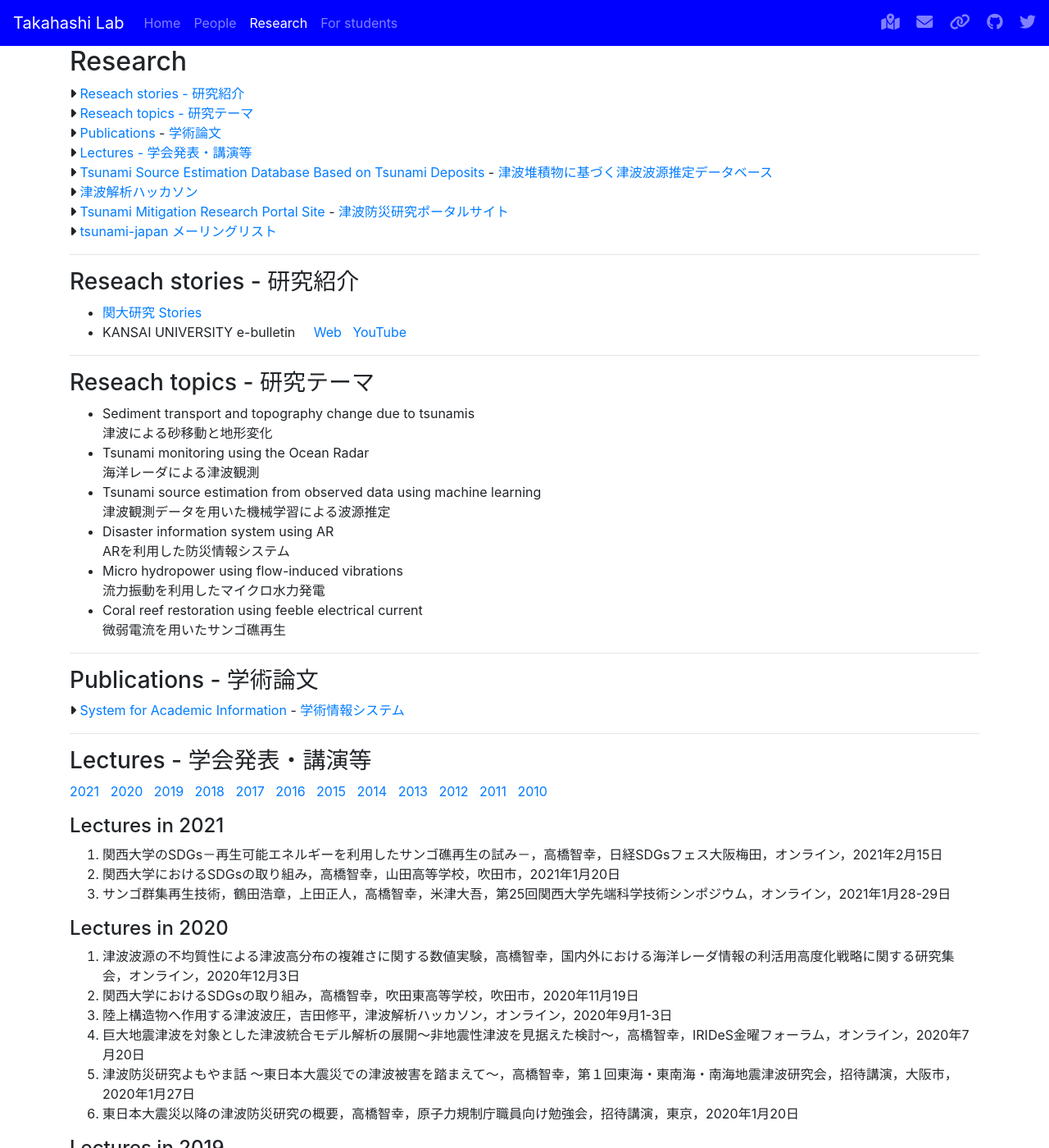
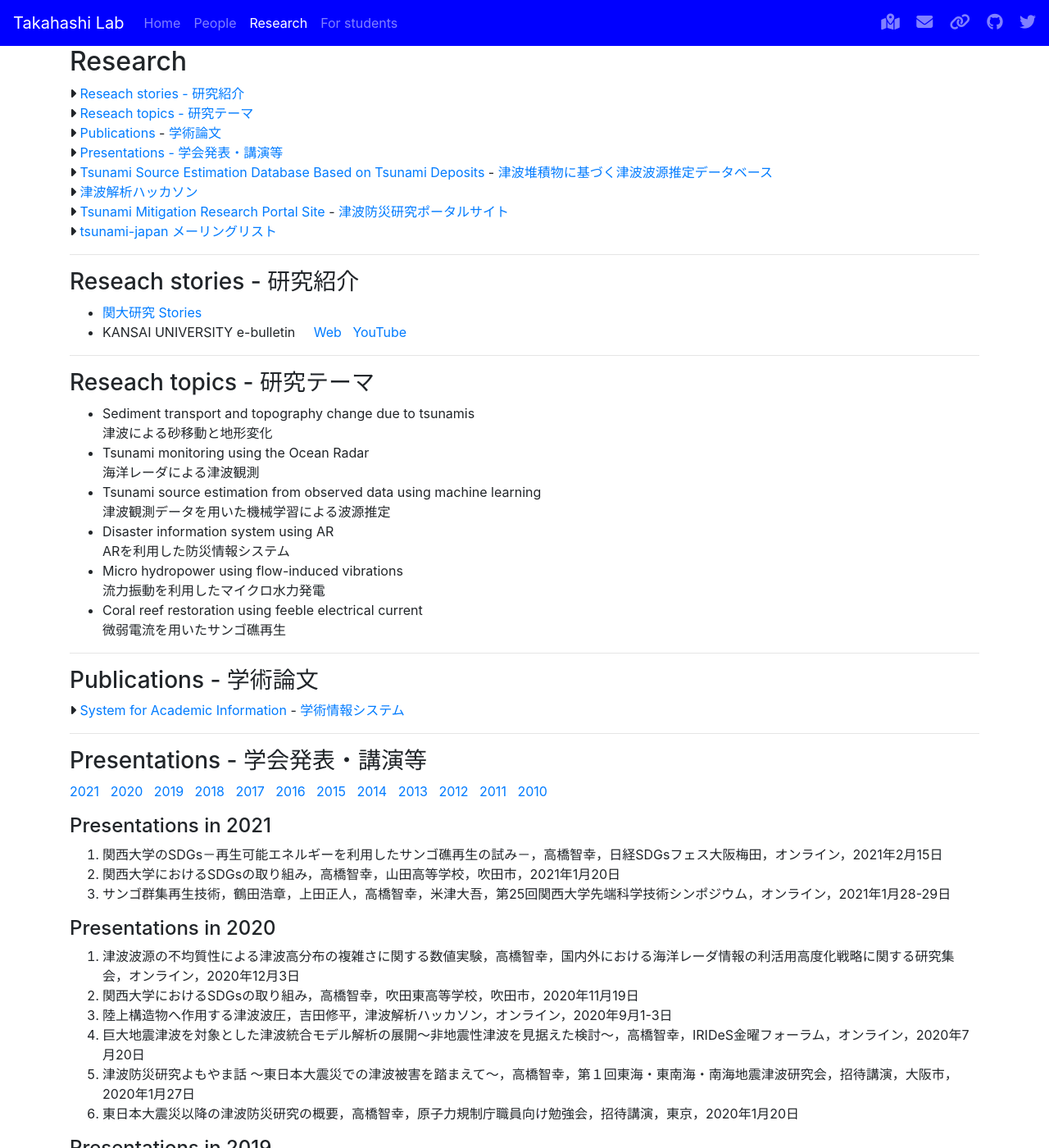
Before and after one commit to tkhslab/tkhslab.github.io, a Jekyll site: the page built from research.md, in a window 1280 px wide and 1400 px high. Shown: the whole window at 82% size. Built offline with Jekyll 4.4.1, drawn with Linux system fonts in a browser that asks for light colours; nearby versions of some CDN libraries; some of the changed text lies outside the part shown.

Commit message:
rename Lectures to Presentations

```diff
--- a/research.md
+++ b/research.md
@@ -5,7 +5,7 @@ title: Research
 <i class="fas fa-caret-right"></i> [Reseach stories - 研究紹介](#reseach-stories---研究紹介)<br>
 <i class="fas fa-caret-right"></i> [Reseach topics - 研究テーマ](#reseach-topics---研究テーマ)<br>
 <i class="fas fa-caret-right"></i> [Publications](http://gakujo.kansai-u.ac.jp/profile/en/c53fced62cLbcE6128e0937de2+.html#three) - [学術論文](http://gakujo.kansai-u.ac.jp/profile/ja/c53fced62cLbcE6128e0937de2+.html#three)<br>
-<i class="fas fa-caret-right"></i> [Lectures - 学会発表・講演等](#lectures---学会発表講演等)<br>
+<i class="fas fa-caret-right"></i> [Presentations - 学会発表・講演等](#lectures---学会発表講演等)<br>
 <i class="fas fa-caret-right"></i> [Tsunami Source Estimation Database Based on Tsunami Deposits](http://www.hdl.ss.muse.kansai-u.ac.jp/tsd/index_en.html) - [津波堆積物に基づく津波波源推定データベース](http://www.hdl.ss.muse.kansai-u.ac.jp/tsd/index.html)<br>
 <i class="fas fa-caret-right"></i> [津波解析ハッカソン](https://tsnmhack.github.io/)<br>
 <i class="fas fa-caret-right"></i> [Tsunami Mitigation Research Portal Site](https://tsunami-portal.bosai.go.jp/en/index) - [津波防災研究ポータルサイト](https://tsunami-portal.bosai.go.jp/)<br>
@@ -34,15 +34,15 @@ title: Research
 
 ---
 
-### Lectures - 学会発表・講演等
+### Presentations - 学会発表・講演等
 [2021](#lectures-in-2021) &nbsp; [2020](#lectures-in-2020) &nbsp; [2019](#lectures-in-2019) &nbsp; [2018](#lectures-in-2018) &nbsp; [2017](#lectures-in-2017) &nbsp; [2016](#lectures-in-2016) &nbsp; [2015](#lectures-in-2015) &nbsp; [2014](#lectures-in-2014) &nbsp; [2013](#lectures-in-2013) &nbsp; [2012](#lectures-in-2012) &nbsp; [2011](#lectures-in-2011) &nbsp; [2010](#lectures-in-2010)
 
-#### Lectures in 2021
+#### Presentations in 2021
 0. 関西大学のSDGs－再生可能エネルギーを利用したサンゴ礁再生の試み－，高橋智幸，日経SDGsフェス大阪梅田，オンライン，2021年2月15日
 0. 関西大学におけるSDGsの取り組み，高橋智幸，山田高等学校，吹田市，2021年1月20日
 0. サンゴ群集再生技術，鶴田浩章，上田正人，高橋智幸，米津大吾，第25回関西大学先端科学技術シンポジウム，オンライン，2021年1月28-29日
 
-#### Lectures in 2020
+#### Presentations in 2020
 0. 津波波源の不均質性による津波高分布の複雑さに関する数値実験，高橋智幸，国内外における海洋レーダ情報の利活用高度化戦略に関する研究集会，オンライン，2020年12月3日
 0. 関西大学におけるSDGsの取り組み，高橋智幸，吹田東高等学校，吹田市，2020年11月19日
 0. 陸上構造物へ作用する津波波圧，吉田修平，津波解析ハッカソン，オンライン，2020年9月1-3日
@@ -50,7 +50,7 @@ title: Research
 0. 津波防災研究よもやま話 〜東日本大震災での津波被害を踏まえて〜，高橋智幸，第１回東海・東南海・南海地震津波研究会，招待講演，大阪市，2020年1月27日
 0. 東日本大震災以降の津波防災研究の概要，高橋智幸，原子力規制庁職員向け勉強会，招待講演，東京，2020年1月20日
 
-#### Lectures in 2019
+#### Presentations in 2019
 0. 津波解析ハッカソン in 小豆島，高橋智幸，第９回巨大津波災害に関する合同研究集会，大阪市，2019年12月19日
 0. 南海トラフ巨大地震を見据えた津波防災研究の最前線 ー東日本大震災での津波被害を踏まえてー，市民防災フォーラム2019 in Osaka，招待講演，大阪市，2019年11月16日
 0. 東日本大震災での津波被害を踏まえた津波防災研究の最前線，関西ライフライン研究会，第122回定例研究会，招待講演，大阪市，2019年8月23日
@@ -63,7 +63,7 @@ title: Research
 0. [土砂移動モデルを用いた断層パラメータと配置による津波堆積物形成に関する数値実験](https://confit.atlas.jp/guide/event-img/jpgu2019/HDS13-15/public/pdf?type=in&lang=ja)，山本阿子，高橋智幸，原田賢治，2019年日本地球惑星科学連合大会，HDS13-15，千葉市，2019年5月29日
 0. サンゴ成長促進を目的とした海底設置型水力発電システムに関する基礎検討，高橋智幸，第23回関西大学先端科学技術シンポジウム，吹田市，2019年1月24日
 
-#### Lectures in 2018
+#### Presentations in 2018
 0. 深層学習による津波波源推定の実現可能性，高橋智幸，第8回巨大津波災害に関する合同研究集会，東京，2018年12月21日
 0. シナリオによって変化する津波・水害シミュレーション情報の適切な提示手法に関す る研究，牧紀男，馬場俊孝，高橋智幸，柄谷友香，川崎浩司，キム・ミンスク，地域安全学会研究発表会（秋季），静岡市，2018年11月3日
 0. 東日本大震災後の津波防災研究，高橋智幸，関西大学社会空間情報科学研究センター社会基盤WG，招待講演，吹田市，2018年9月22日
@@ -84,7 +84,7 @@ Various Sand Grains Using Hydraulic Experiment Data, Ako Yamamoto, Tomoyuki Taka
 0. [Estimation of variance of measured tsunami height distribution based on field survey following the 2011 Tohoku earthquake tsunami](https://meetingorganizer.copernicus.org/EGU2018/EGU2018-5026.pdf), Tomoyuki Takahashi, European Geosciences Union General Assembly 2016, EGU2018-5026, Vienna, Austria, April 9, 2018
 0. サンゴ礁再生を目的としたマイクロ水力発電システム，高橋智幸， 第22回関西大学先端科学技術シンポジウム，吹田市，2018年1月19日
 
-#### Lectures in 2017
+#### Presentations in 2017
 0. [Development of method for evaluating estimated inundation area by using river flood analysis based on multiple flood scenarios](https://agu.confex.com/agu/fm17/meetingapp.cgi/Paper/217279), Teppei Ono and Tomoyuki Takahashi, AGU Fall Meeting 2017, NH43B-02, New Orleans, USA, December 14, 2017
 0. [Numerical experiment on tsunami deposit distribution process by using tsunami sediment transport model in historical tsunami event of megathrust Nankai trough earthquake](https://agu.confex.com/agu/fm17/meetingapp.cgi/Paper/266429), Kentaro Imai, Daisuke Sugawara and Tomoyuki Takahashi, AGU Fall Meeting 2017, NH23A-0228, New Orleans, USA, December 12, 2017
 0. [Hydraulic experimental investigation on spatial distribution and formation process of tsunami deposit on a slope](https://agu.confex.com/agu/fm17/meetingapp.cgi/Paper/300321), Kenji Harada, Tomoyuki Takahashi, Ako Yamamoto, Masaaki Sakuraba and Kazuya Nojima, AGU Fall Meeting 2017, NH23A-0226, New Orleans, USA, December 12, 2017
@@ -103,7 +103,7 @@ Various Sand Grains Using Hydraulic Experiment Data, Ako Yamamoto, Tomoyuki Taka
 0. 南海トラフ巨大地震対策の現状と課題~東日本大震災の津波被害を踏まえて~，高橋智幸，近畿不動産鑑定士協会連合会・大阪府不動産鑑定士協会，招待講演，大阪市，2017年1月31日
 0. マイクロ水力発電技術を利用したサンゴ成長促進に関する基礎的検討，高橋智幸，第21回関西大学先端科学技術シンポジウム，吹田市，2017年1月20日
 
-#### Lectures in 2016
+#### Presentations in 2016
 0. Hydraulic experiment on tsunami sand deposits relating with grain size distribution and magnitude of incident waves, Ako Yamamoto, Tomoyuki Takahashi, Kenji Harada and Kazuya Nojima, AGU Fall Meeting 2016, NH43B-1849, San Francisco, USA, December 15, 2016
 0. Modeling of Grain Size Distribution of Tsunami Sand Deposits in V-shaped Valley of Numanohama During the 2011 Tohoku Tsunami, Aditya Riadi Gusman, Kenji Satake, Tomoko Goto and Tomoyuki Takahashi, AGU Fall Meeting 2016, NH43B-1839, San Francisco, USA, December 15, 2016
 0. Activity history of giant earthquakes bring crustal movements and huge tsunamis -A case of the 2011 off the Pacific coast of Tohoku Earthquake (M 9)-, Tsuyoshi Haraguchi, Shoichi Shimoyma, Toshiro Yamanaka, Yuichi Yoshinaga and Tomoyuki Takahashi, AGU Fall Meeting 2016, NH41A-1769, San Francisco, USA, December 15, 2016
@@ -122,7 +122,7 @@ Various Sand Grains Using Hydraulic Experiment Data, Ako Yamamoto, Tomoyuki Taka
 0. Tsunami mitigation measures menu, Tomoyuki Takahashi, Joint Symposium on Tsunamis of the Sixth Chile-Japan Symposium on Tsunami Disaster Mitigation and the Fifteenth International Workshop on Coastal Disaster Prevention，invited, Tokyo, January 12, 2016
 0. 東日本大震災における宮城県志津川湾の藻場消失に及ぼした津波土砂移動の影響，山下啓，菅原大助，今村文彦，高橋智幸，平成27年度東北地域自然災害科学研究集会，福島市，2016年1月9日
 
-#### Lectures in 2015
+#### Presentations in 2015
 0. Role of sediment transport model to improve the tsunami numerical simulation, Daisuke Sugawara, Kei Yamashita, Tomoyuki Takahashi and Fumihiko Imamura, AGU 2015 Fall Meeting, NH13E-01, invited, San Francisco, December 14, 2015
 0. 東日本大震災での津波被害を踏まえた今後の企業防災，高橋智幸，第6回東京シンポジウム，企業・組織の “強靭化”をどう進めるか~減災社会の未来構想~，招待講演，東京，2015年12月11日
 0. Tsunami Mitigation Measures Menu, Tomoyuki Takahashi, Kenji Harada and Kentaro Imai, the Fifth Chile-Japan Joint Symposium on Tsunami Disaster Mitigation, invited, Santiago, October 29, 2015
@@ -151,7 +151,7 @@ Various Sand Grains Using Hydraulic Experiment Data, Ako Yamamoto, Tomoyuki Taka
 0. 京による津波土砂移動・地形変化のシミュレーションの開発 ― 成果と課題，菅原大助，山下啓，高橋智幸，今村文彦，地震津波シミュレーションワークショップ~最新研究成果を問う~，東京，2015年2月13日
 0. 南海トラフ巨大地震に備える，高橋智幸，阪神・淡路大震災20年シンポジウム，招待講演，大阪市，2015年1月17日
 
-#### Lectures in 2014
+#### Presentations in 2014
 0. イースター島での津波被害調査速報，高橋智幸，八木勇治，高川智博，Erick Mas，第4回巨大津波災害に関する合同研究集会，仙台市，2014年12月25日
 0. Numerical Experiment on Observation Capabilities of Oceanographic Radar for Far Field Tsunami Off Chile, Megumi Okamoto, Tomoyuki Takahashi, Shuji Seto, Hirofumi Hinata and Tomoya Kataoka, AGU Fall Meeting, San Francisco, USA, December 16, 2014
 0. Model of Predicting Multi Tsunami Scenarios Considering Large Slip Zone and Super Large Slip Zone and Its Application in the Nankai Trough, Shuji Seto and Tomoyuki Takahashi, AGU Fall Meeting, San Francisco, USA, December 15, 2014
@@ -172,7 +172,7 @@ Various Sand Grains Using Hydraulic Experiment Data, Ako Yamamoto, Tomoyuki Taka
 0. Numerical experiment on far field and near field tsunamis concerning Oceano- graphic Radar observation, Megumi Okamoto, Shuji Seto, Tomoyuki Takahashi and Hirohumi Hinata, 2014 Ocean Sciences Meeting, Honolulu, USA, February 27, 2014
 0. Influence of integration time on the accuracy of estimation of tsunami initial sea surface elevation based on inversion using oceanographic radar, Ryotaro Fuji, Hirohumi Hinata, Satoshi Fujii and Tomoyuki Takahashi, 2014 Ocean Sciences Meeting, Honolulu, USA, February 27, 2014
 
-####  Lectures in 2013
+####  Presentations in 2013
 0. 海洋レーダを利用した津波波源逆推定に対する影響要因の検討，藤良太郎，日向博文，藤井智史，高橋智幸，九州大学応用力学研究所共同研究集会「海洋レーダを用いた海況監視システムの開発と応用」，福岡市，2013年12月18日
 0. MF帯/HF帯地上波伝搬特性の予測と実測，西岡泰弘，小林立範，中西孝行，稲沢良夫，宮下裕章，高橋智幸，藤井智史，花土弘，日向博文，九州大学応用力学研究所共同研究集会「海洋レーダを用いた海況監視システムの開発と応用」，福岡市，2013年12月18日
 0. Tsunami characteristics and formation potential of sandy tsunami deposit in Sanriku Coast: implications from numerical modeling, Daisuke Sugawara, Tsuyoshi Haraguchi and Tomoyuki Takahashi, Americaln Geophysical Union Fall Meeting, NH51D‒02, San Francisco, USA, December 9-13, 2013
@@ -200,7 +200,7 @@ Various Sand Grains Using Hydraulic Experiment Data, Ako Yamamoto, Tomoyuki Taka
 0. 2011 Tohoku tsunami hydrographs, currents, flow velocities and ship tracks based on video and TLS measurements, Fritz, Hermann M. David A. Phillips, Akio Okayasu, Takenori Shimozono, Haijiang Liu, Seiichi Takeda, Fahad Mohammed, Vassilis Skanavis, Costas E. Synolakis and Tomoyuki Takahashi, European Geosciences Union General Assembly 2013, EGU2013‒12732, Austria, April 7-12, 2013
 0. 観測とシミュレーションを連携させた新たな津波防災，高橋智幸，日本地震工学会防災講習会，招待講演，東京，2013年1月24日
 
-#### Lectures in 2012
+#### Presentations in 2012
 0. 東日本大震災に学ぶこれからの津波防災，高橋智幸，毎日新聞社震災危機管理セミナー，招待講演，大阪市，2012年12月17日
 0. 津波観測のための海洋レーダの改良，伊藤浩之・日向博文・高橋智幸・藤井智史・花土弘・川相隆・小笠原勇，九州大学応用力学研究所共同研究集会「海洋レーダを用いた海況監視システムの開発と応用」，福岡市，2012年12月13日
 0. Velocity fields of propagating tsunami wave and subsequent resonant oscillation revealed by oceanographic radars in the Kii channel, Japan, Hirofumi Hinata, Ryotaro Fuji, Satoshi Fujii, Tomoya Kataoka, Tahahiro Kokai, Nobutoshi Kanatsu and Tomoyuki Takahashi, 九州大学応用力学研究所共同研究集会「海洋レーダを用いた海況監視システムの開発と応用」，福岡市，2012年12月12日
@@ -235,7 +235,7 @@ Various Sand Grains Using Hydraulic Experiment Data, Ako Yamamoto, Tomoyuki Taka
 0. 東日本大震災の被害と東海・東南海・南海地震津波，高橋智幸，平成23年度第1回東海・東南海・南海地震津波研究会，招待講演，大阪市，2012年1月13日
 0. 東日本大震災から考える津波防災対策，高橋智幸，大震災フォーラム，招待講演，徳島県美波町，2012年1月8日
 
-#### Lectures in 2011
+#### Presentations in 2011
 0. 津波による砂移動に関する数値シミュレーションの現状と課題，高橋智幸，日本堆積学会2011年長崎大会，招待講演，長崎市，2011年12月24日
 0. 東日本大震災を踏まえた東南海・南海地震における地震津波対策，高橋智幸，兵庫県建設技術研究発表会，招待講演，神戸市，2011年12月22日
 0. 2011 Japan tsunami current and flow velocity measurements from survivor videos using LiDAR, AGU Fall Meeting 2011, San Francisco, USA, December 5, 2011
@@ -271,7 +271,7 @@ Various Sand Grains Using Hydraulic Experiment Data, Ako Yamamoto, Tomoyuki Taka
 0. 津波のメカニズムと特性，東日本大震災に関する緊急シンポジウム，招待講演，高槻市，2011年3月30日
 0. 津波災害予測研究の最前線，高橋智幸，応用地質学会関西支部平成22年度技術講習会「南海地震に伴う地震・津波災害予測研究の最前線と防災対策」，招待講演，大阪市，2011年1月27日
 
-#### Lectures in 2010
+#### Presentations in 2010
 0. Comparison of Tsunami height Distributions of the 1960 and the 2010 Chilean Earthquakes on the Coasts of the Japanese Islands, AGU Fall Meeting 2010, San Francisco, USA, December 14, 2010
 0. 実際の津波災害から今後の津波防災を考える，高橋智幸，第14回近畿中部防衛局防衛問題セミナー，招待講演，四日市市，2010年12月18日
 0. 津波，高橋智幸，大規模災害対策研究機構，第5回大規模災害セミナー，招待講演，高槻市，2010年12月2日
```
